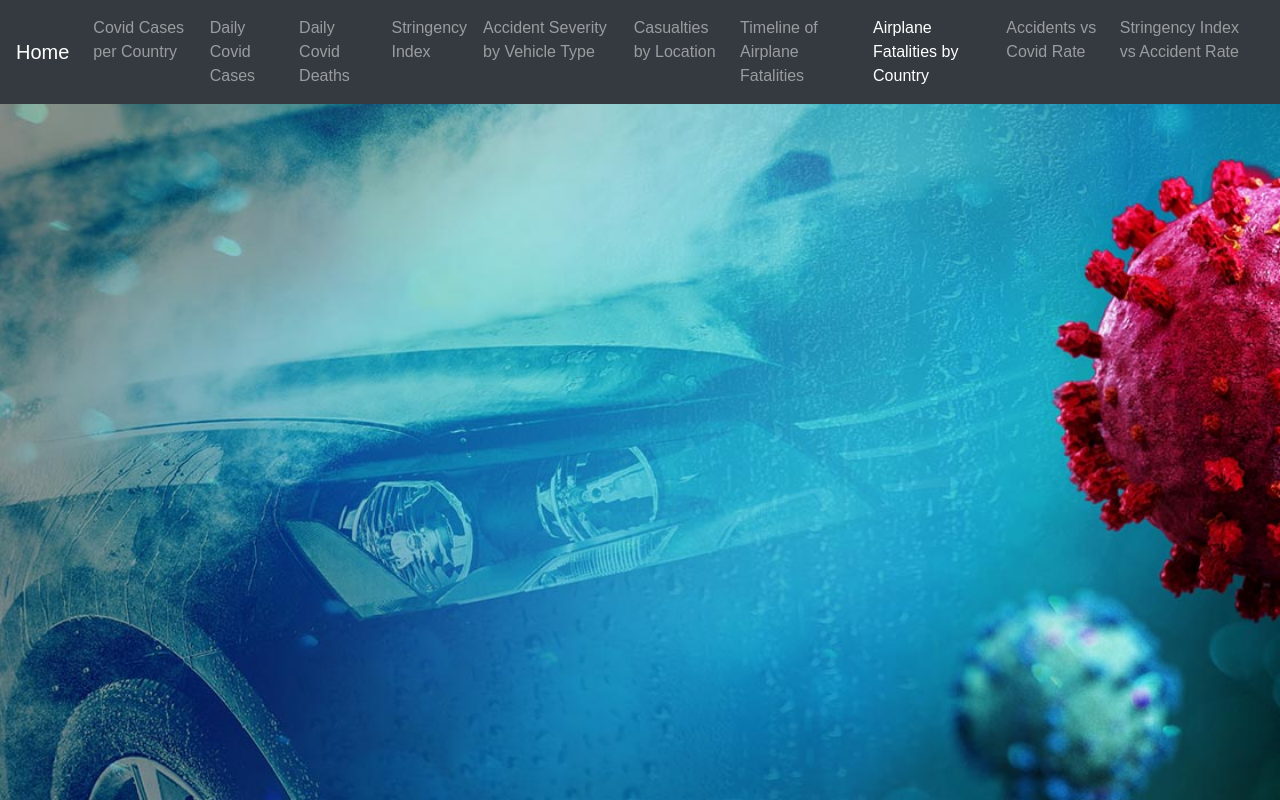
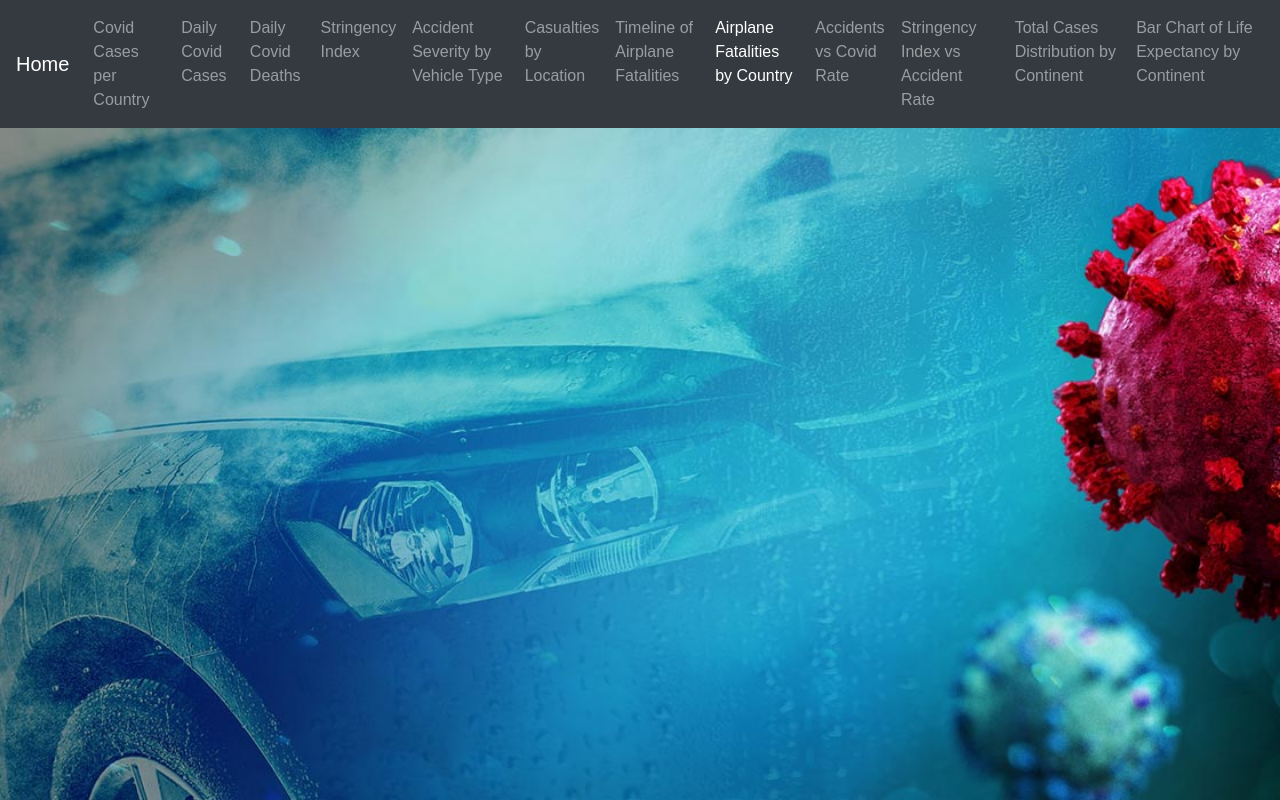
Before and after one commit to sajidali1279/DVPROJECT_GROUP20, a plain HTML site: page air_2.html in a window 1280 px wide. Drawn offline with nearby package versions, Linux system fonts and the light colour scheme.

Commit message:
Update air_2.html

```diff
--- a/air_2.html
+++ b/air_2.html
@@ -40,6 +40,8 @@
                 <a class="nav-item nav-link active" href="air_2.html">Airplane Fatalities by Country</a>
                 <a class="nav-item nav-link" href="all.html">Accidents vs Covid Rate</a>
                 <a class="nav-item nav-link" href="two.html">Stringency Index vs Accident Rate</a>
+                <a class="nav-item nav-link" href="viz1.html">Total Cases Distribution by Continent</a>
+                <a class="nav-item nav-link" href="viz2.html">Bar Chart of Life Expectancy by Continent</a>
             </div>
         </div>
     </nav>
```
